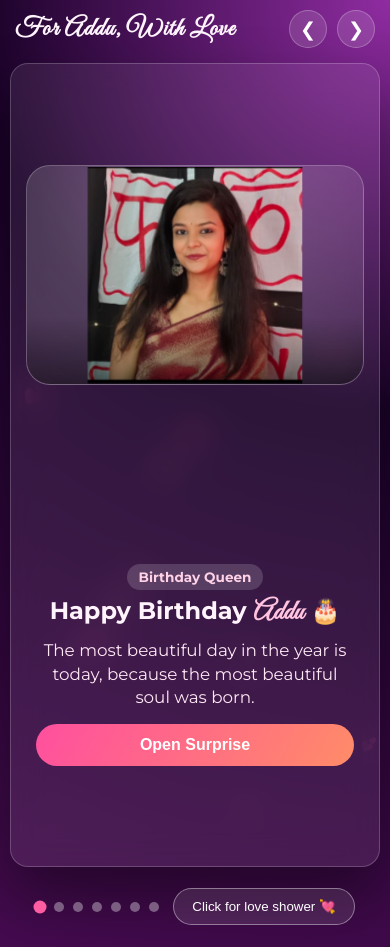
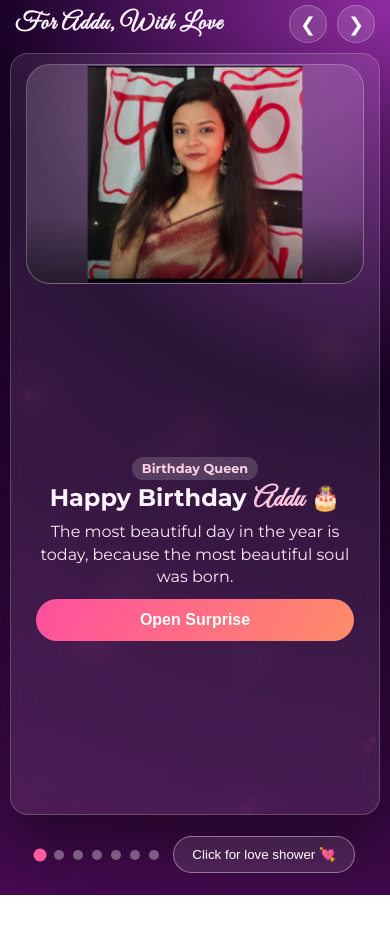
Before and after one commit to sumitgolu4uc/AdduBD, a plain HTML site: page index.html in a window 390 px wide. After the commit the page ends 895 px from the top, so only its background shows below. Drawn offline with Linux system fonts and the light colour scheme.

Commit message:
Expert Debugger Fix: Eliminated huge gaps and maximized mobile layout compatibility

```diff
--- a/style.css
+++ b/style.css
@@ -327,9 +327,9 @@ h2 span {
     font-family: "Montserrat", sans-serif;
     line-height: 1.8;
     color: #fff4fb;
-    background: rgba(0, 0, 0, 0.55);
+    background: rgba(0, 0, 0, 0.75); /* Darker for maximum contrast */
     border-radius: 16px;
-    border: 1px solid rgba(255, 255, 255, 0.12);
+    border: 1px solid rgba(255, 255, 255, 0.15);
     padding: 18px;
     margin-top: 8px;
 }
@@ -386,25 +386,26 @@ h2 span {
     .slide {
         grid-template-columns: 1fr;
         min-height: auto;
-        padding: 20px 15px;
+        padding: 10px 15px; /* Tighter padding */
         text-align: center;
-        gap: 10px; /* Reduced gap */
+        gap: 5px; /* Minimal gap */
+        align-items: flex-start; /* Pulled to the top */
     }
     .slide-content { order: 2; width: 100%; padding: 0 10px; }
     .slide-visual {
         order: 1;
-        height: 280px; /* More compact height */
+        height: 250px; /* Hugging the image */
         width: 100%;
-        margin-bottom: 8px; /* Significantly reduced gap between image and text */
+        margin-bottom: 4px; /* Tiny gap */
         padding: 5px;
     }
-    .tag { margin-bottom: 8px; padding: 5px 12px; font-size: 0.85rem; }
-    h2 { font-size: 1.6rem; margin-bottom: 10px; }
+    .tag { margin-bottom: 5px; padding: 4px 10px; font-size: 0.8rem; }
+    h2 { font-size: 1.5rem; margin-bottom: 6px; }
     .message {
         margin-left: auto;
         margin-right: auto;
-        margin-bottom: 14px;
-        font-size: 1.05rem;
+        margin-bottom: 10px;
+        font-size: 1rem;
         line-height: 1.4;
     }
     .letter-frame {
@@ -425,8 +426,8 @@ h2 span {
         border-radius: 18px;
         width: 96vw;
     }
-    .topbar { padding: 10px 15px; }
-    .topbar h1 { font-size: 1.6rem; }
+    .topbar { padding: 5px 15px; } /* Slimmer topbar */
+    .topbar h1 { font-size: 1.5rem; }
     .greeting-deck {
         gap: 12px;
         padding: 8px;
```
